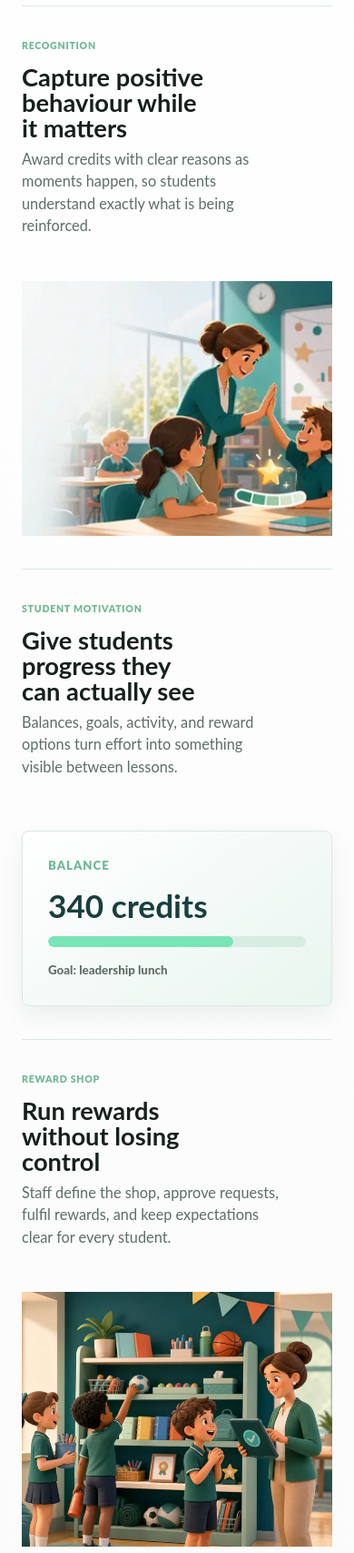
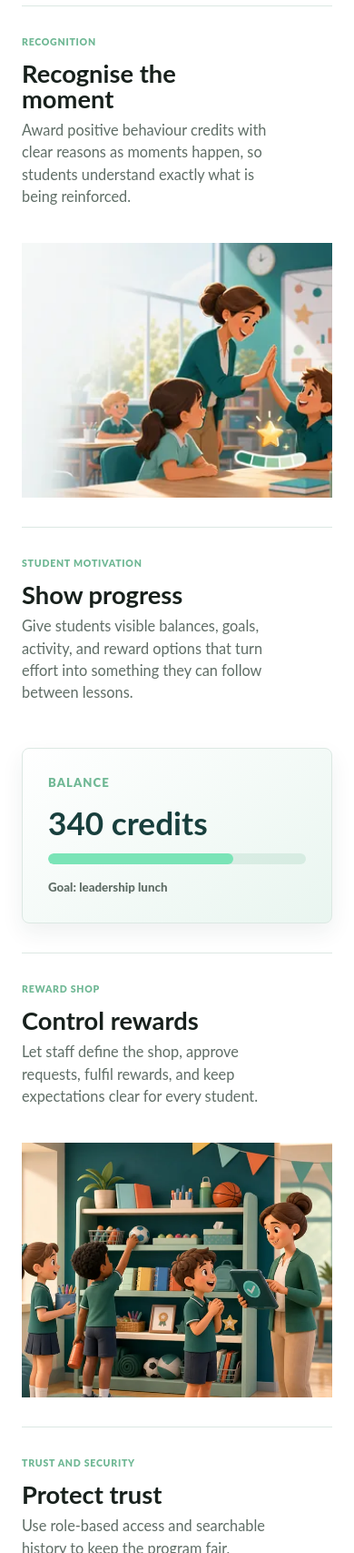
Before and after one commit to frankpeckover/schoolbank-landing-page, a plain HTML site: page index.html in a window 390 px wide. Shown: the part 2540-4247 px from the top of the page at 91% size. Drawn offline with Linux system fonts and the light colour scheme.

Commit message:
Tighten feature section spacing

```diff
--- a/index.html
+++ b/index.html
@@ -276,8 +276,8 @@
           <article class="feature-row">
             <div class="feature-copy">
               <p class="eyebrow">Recognition</p>
-              <h3>Capture positive behaviour while it matters</h3>
-              <p>Award credits with clear reasons as moments happen, so students understand exactly what is being reinforced.</p>
+              <h3>Recognise the moment</h3>
+              <p>Award positive behaviour credits with clear reasons as moments happen, so students understand exactly what is being reinforced.</p>
             </div>
             <figure class="feature-visual">
               <picture>
@@ -300,8 +300,8 @@
           <article class="feature-row reverse">
             <div class="feature-copy">
               <p class="eyebrow">Student motivation</p>
-              <h3>Give students progress they can actually see</h3>
-              <p>Balances, goals, activity, and reward options turn effort into something visible between lessons.</p>
+              <h3>Show progress</h3>
+              <p>Give students visible balances, goals, activity, and reward options that turn effort into something they can follow between lessons.</p>
             </div>
             <figure class="feature-visual soft">
               <div class="visual-ledger" aria-hidden="true">
@@ -315,8 +315,8 @@
           <article class="feature-row">
             <div class="feature-copy">
               <p class="eyebrow">Reward shop</p>
-              <h3>Run rewards without losing control</h3>
-              <p>Staff define the shop, approve requests, fulfil rewards, and keep expectations clear for every student.</p>
+              <h3>Control rewards</h3>
+              <p>Let staff define the shop, approve requests, fulfil rewards, and keep expectations clear for every student.</p>
             </div>
             <figure class="feature-visual">
               <picture>
@@ -339,8 +339,8 @@
           <article class="feature-row reverse">
             <div class="feature-copy">
               <p class="eyebrow">Trust and security</p>
-              <h3>Keep the program fair, secure, and reviewable</h3>
-              <p>Role-based access and searchable history help leaders protect the integrity of the reward system.</p>
+              <h3>Protect trust</h3>
+              <p>Use role-based access and searchable history to keep the program fair, secure, and reviewable as it grows.</p>
             </div>
             <figure class="feature-visual">
               <picture>
--- a/styles.css
+++ b/styles.css
@@ -871,8 +871,9 @@ button {
 
 .feature-section {
   background:
-    linear-gradient(180deg, var(--surface), rgba(246, 247, 246, 0.66)),
+    linear-gradient(180deg, var(--surface), rgba(var(--surface-rgb), 0.88)),
     var(--surface);
+  padding-bottom: clamp(34px, 5vw, 62px);
 }
 
 .feature-heading {
@@ -900,11 +901,11 @@ button {
 
 .feature-row {
   display: grid;
-  grid-template-columns: minmax(0, 0.88fr) minmax(0, 1.12fr);
-  gap: clamp(32px, 5vw, 72px);
+  grid-template-columns: repeat(2, minmax(0, 1fr));
+  gap: clamp(36px, 5vw, 72px);
   align-items: center;
-  min-height: 520px;
-  padding: clamp(46px, 7vw, 92px) 0;
+  min-height: 500px;
+  padding: clamp(42px, 6vw, 76px) 0;
   border-bottom: 1px solid var(--border-subtle);
 }
 
@@ -917,12 +918,18 @@ button {
   align-content: center;
   justify-items: start;
   max-width: 560px;
+  padding-right: clamp(0px, 1vw, 14px);
+}
+
+.feature-row.reverse .feature-copy {
+  padding-right: 0;
+  padding-left: clamp(0px, 1vw, 14px);
 }
 
 .feature-copy h3 {
-  max-width: 14ch;
+  max-width: 12ch;
   margin-bottom: 18px;
-  font-size: clamp(2rem, 3.8vw, 3.55rem);
+  font-size: clamp(2.15rem, 4vw, 3.7rem);
   line-height: 1.02;
 }
 
@@ -935,6 +942,12 @@ button {
   position: relative;
   min-width: 0;
   margin: 0;
+  padding-left: clamp(0px, 1vw, 14px);
+}
+
+.feature-row.reverse .feature-visual {
+  padding-right: clamp(0px, 1vw, 14px);
+  padding-left: 0;
 }
 
 .feature-visual::before {
@@ -1012,7 +1025,9 @@ button {
 }
 
 .workflow-section {
-  background: var(--panel-soft);
+  padding-top: clamp(34px, 5vw, 62px);
+  background: var(--surface);
+  border-top: 1px solid var(--border-subtle);
 }
 
 .faq-grid {
@@ -1530,13 +1545,19 @@ button {
 
   .feature-row {
     min-height: auto;
-    padding: 36px 0;
+    gap: 22px;
+    padding: 32px 0;
   }
 
   .feature-copy {
     display: block;
     justify-items: start;
+    padding: 0;
     text-align: left;
+  }
+
+  .feature-row.reverse .feature-copy {
+    padding-left: 0;
   }
 
   .feature-copy .eyebrow,
@@ -1553,7 +1574,7 @@ button {
   }
 
   .feature-copy h3 {
-    max-width: 13ch;
+    max-width: 14ch;
     margin-right: 0;
     margin-bottom: 8px;
     margin-left: 0;
@@ -1568,6 +1589,12 @@ button {
 
   .feature-visual img {
     height: 280px;
+  }
+
+  .feature-visual,
+  .feature-row.reverse .feature-visual {
+    padding-right: 0;
+    padding-left: 0;
   }
 
   .visual-ledger {
```
